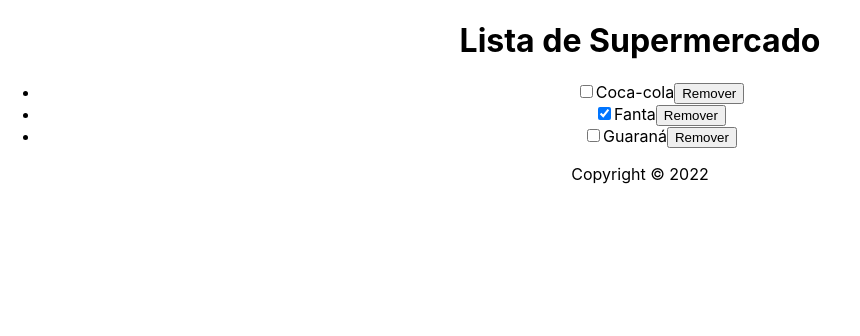
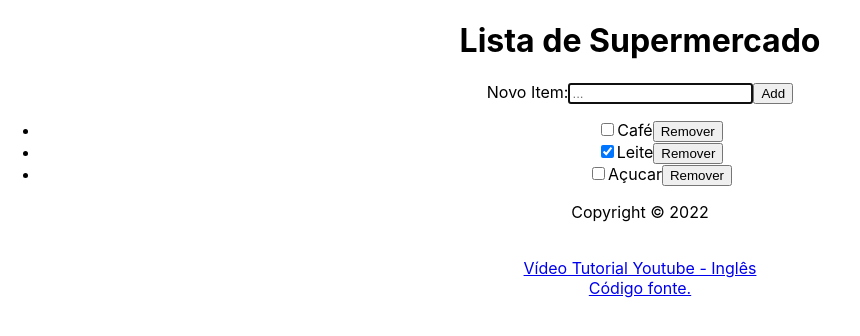
Before and after one commit to almcarvalho/reactchuva, a React (Create React App) app: page / in a window 1280 px wide. Shown: the top 336 px of the page, without its empty margins (0-860 px from the left). Built offline with nearby package versions, Linux system fonts and the light colour scheme.

Commit message:
finalizando projeto

```diff
--- /dev/null
+++ b/src/AddItem.js
@@ -0,0 +1,16 @@
+const AddItem = () => {
+    return (
+        <form className="addForm">
+            <label htmlFor="addItem">
+                Novo Item:
+            </label>
+            <input autoFocus id='addItem' type='text' placeholder='...' />
+            <button type='submit'>
+                Add
+            </button>
+
+        </form>
+    )
+}
+
+export default AddItem
--- a/src/App.js
+++ b/src/App.js
@@ -2,6 +2,7 @@ import './App.css';
 import Header from './Header';
 import Content from './Content';
 import Footer from './Footer';
+
 
 function App() {
 
--- a/src/Content.js
+++ b/src/Content.js
@@ -1,4 +1,5 @@
 import { useState } from "react";
+import AddItem from './AddItem';
 
 const Content = () => {
 
@@ -6,20 +7,45 @@ const Content = () => {
         {
             id: 1,
             checked: false,
-            item: "Coca-cola"
+            item: "Café"
         },
         {
             id: 2,
             checked: true,
-            item: "Fanta"
+            item: "Leite"
         },
         {
             id: 3,
             checked: false,
-            item: "Guaraná"
+            item: "Açucar"
         }
     ]);
 
+    const [newItem, setNewItem] = useState('');
+
+
+    const handleSubmit = (e) => {
+        e.preventDefault();
+        if (!newItem) return;
+        //add
+        //console.log("submiteed");
+        //console.log(newItem);
+        AddItem(newItem);
+        setNewItem('');
+
+    }
+
+    const AddItem = (item) => {
+        var id = 1;
+        if (items.length) {
+            console.log("entrei aqui" + items.length);
+            id = item.length ? items[items.length - 1].id + 1 : 1;
+        }
+        const myNewItem = { id, checked: false, item };
+        const listItems = [...items, myNewItem];
+        setItems(listItems);
+        localStorage.setItem('cart', JSON.stringify(listItems));//guarda os itens
+    }
 
     const handleCheck = (id) => {
         // console.log(`key:  ${id}`);
@@ -37,6 +63,22 @@ const Content = () => {
 
     return (
         <main>
+
+            <form className="addForm" onSubmit={handleSubmit}>
+                <label htmlFor="addItem">
+                    Novo Item:
+                </label>
+                <input autoFocus id='addItem' type='text' placeholder='...'
+                    required
+                    value={newItem}
+                    onChange={(e) => setNewItem(e.target.value)}
+                />
+                <button type='submit'>
+                    Add
+                </button>
+
+            </form>
+
             {items.length ? (
                 <ul>
                     {items.map((item) => (
--- a/src/Footer.js
+++ b/src/Footer.js
@@ -4,6 +4,14 @@ const Footer = () => {
     return (
         <footer>
             <p>Copyright &copy; {today.getFullYear()}</p>
+            <br />
+            <a href="https://www.youtube.com/watch?v=RVFAyFWO4go">
+                Vídeo Tutorial Youtube - Inglês
+            </a>
+            <br />
+            <a href="https://github.com/almcarvalho/reactchuva">
+                Código fonte.
+            </a>
         </footer>
     )
 }
```
